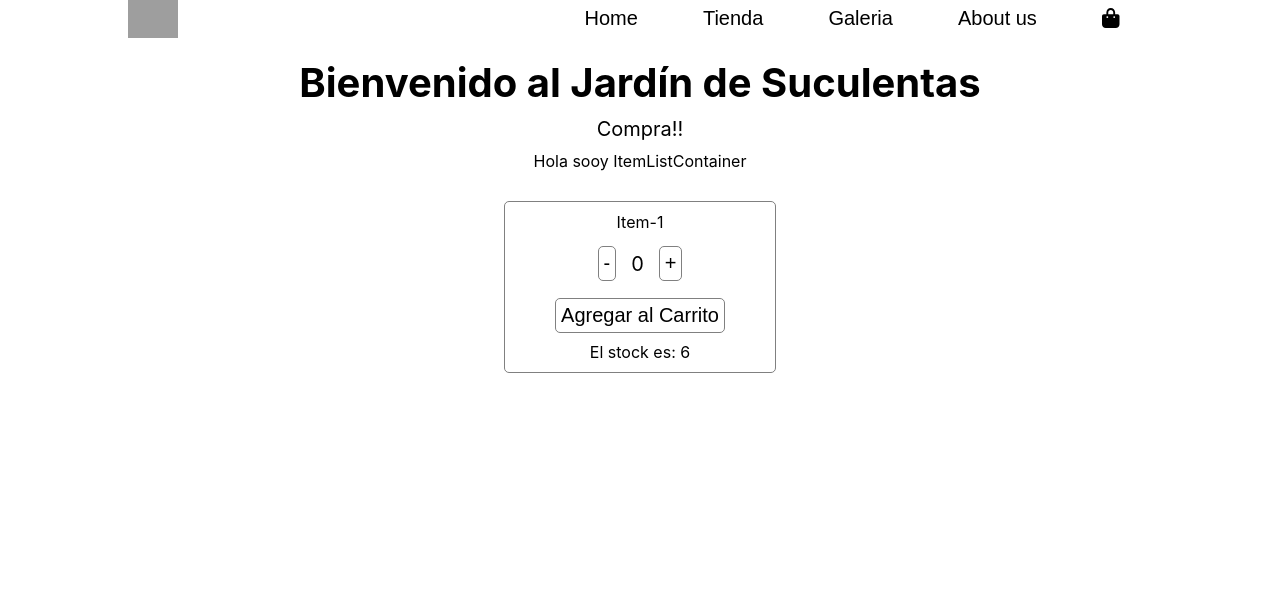
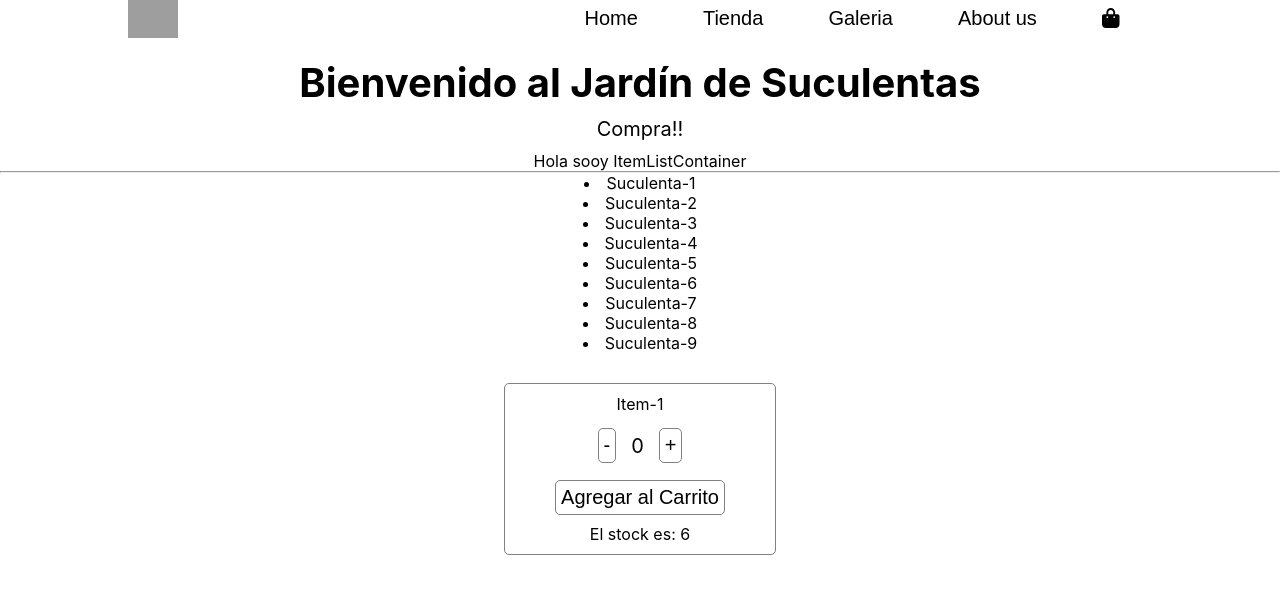
Before and after one commit to diegop985/jardin-de-suculentas-v2, a React (Create React App) app: page / in a window 1280 px wide. Shown: the top 594 px of the page. Built offline with nearby package versions, Linux system fonts and the light colour scheme; grey boxes are pictures that could not be loaded.

Commit message:
a punto de hacer el reto

```diff
--- a/src/components/ItemCount/ItemCount.jsx
+++ b/src/components/ItemCount/ItemCount.jsx
@@ -1,22 +1,8 @@
 import { useEffect, useState } from 'react';
-import getFetch from '../../helpers/getFetch';
 import './itemcount.css'
 
 
 function ItemCount() {
-
-   const [productos, setProductos] = useState([])
-
-   useEffect(() =>{
-       getFetch //Función que simula una API
-       .then(resp => setProductos(resp))
-       .catch(err => console.log(err))
-       .finally(() => console.log("Do this at the end"))
-
-    },[])
-
-    console.log(productos)
-
 
     const [qty, setQty] = useState(0)
 
--- a/src/containers/ItemListContainer.jsx
+++ b/src/containers/ItemListContainer.jsx
@@ -1,17 +1,31 @@
 import { useEffect, useState } from 'react'
 import ItemCount from '../components/ItemCount/ItemCount'
+import getFetch from '../helpers/getFetch'
 import './itemListContainer.css'
 
-function ItemListContainer ({greetings, titulo}) {
+   function ItemListContainer ({greetings, titulo}) {
 
+      const [productos, setProductos] = useState([])
 
+      useEffect(() =>{
+         getFetch //Función que simula una API
+            .then(resp => setProductos(resp))
+            .catch(err => console.log(err))
+            .finally(() => console.log("Do this at the end"))
+
+      },[])
+
+   console.log(productos)
 
 
    return(
       <div className='itemContainer'>
-         { greetings } <br/>
+         { greetings } <br/><hr/>
 
-         {/* {titulo({tituloProps: "Soy un título", subtituloProps:"Soy el subtitulo"})} */}
+         { productos.map( (productos) => <div key = {productos.id}>
+            <li key = { productos.id }> {productos.name} </li>
+         </div> )}
+
          <ItemCount/>
       </div>
 )}
```
